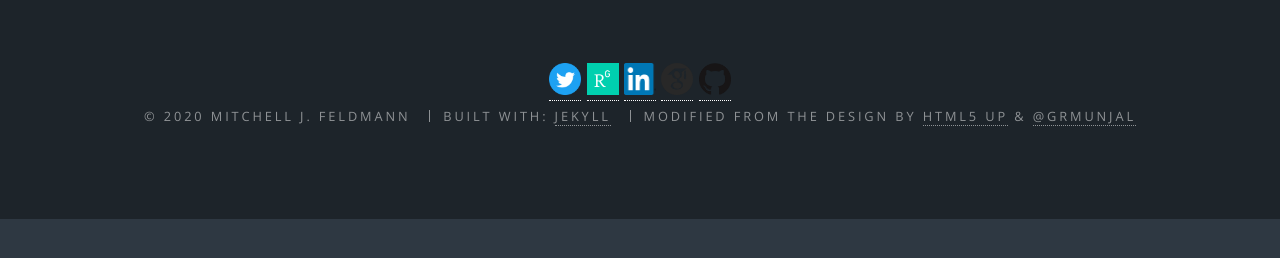
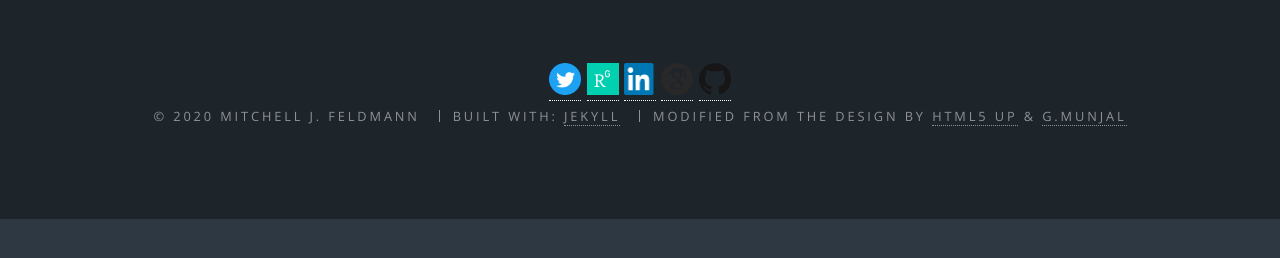
Before and after one commit to mjfeldmann/mjfeldmann.github.io, a Jekyll site: the page built from posters/index.html, in a window 1280 px wide. Shown: the part 513-771 px from the top of the page. Built offline with Jekyll 4.4.1, drawn with Linux system fonts in a browser that asks for light colours; nearby versions of some CDN libraries.

Commit message:
comments

```diff
--- a/_includes/footer.html
+++ b/_includes/footer.html
@@ -16,6 +16,6 @@
     {{ thisyear }}
     {% if site.owner %}{{ site.owner }}{% else %}{{ site.title }}{% endif %}</li>
     <li>Built with: <a href="http://jekyllrb.com" target="_blank">Jekyll</a></li>
-    <li>Modified from the design by <a href="http://html5up.net" target="_blank">HTML5 UP</a> & <a href="https://twitter.com/grmunjal">@grmunjal</a></li>
+    <li>Modified from the design by <a href="http://html5up.net" target="_blank">HTML5 UP</a> & <a href="https://twitter.com/grmunjal" target="_blank">G.Munjal</a></li>
   </ul>
 </footer>
```
